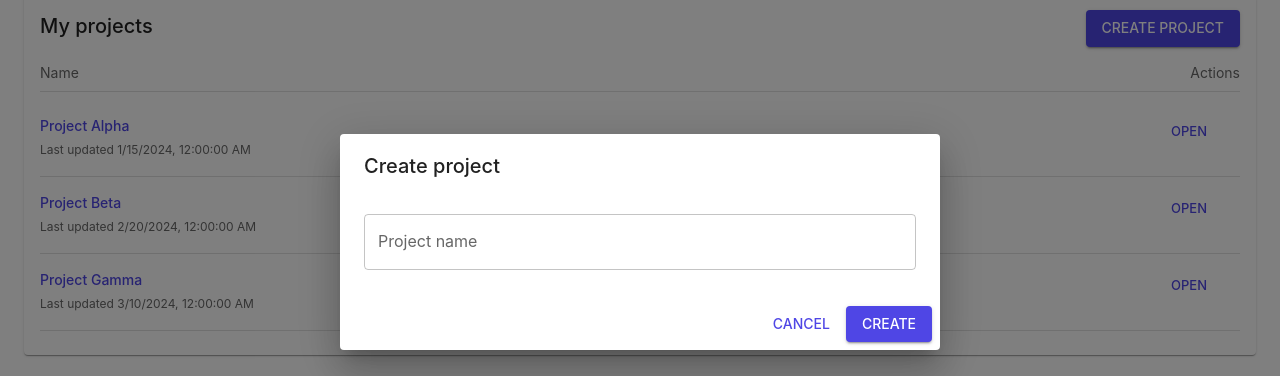
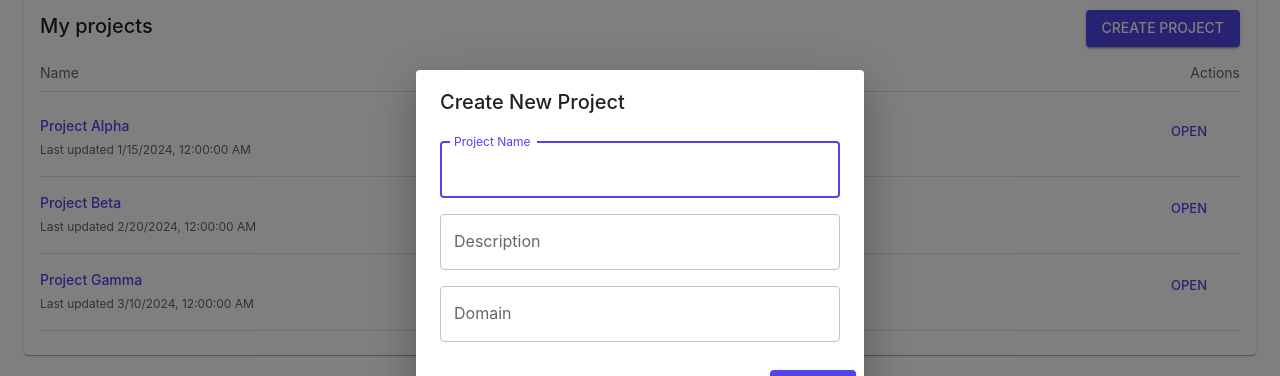
Before and after one commit to hopesuperman2102-gif/BRMS-frontend, a Next.js app: page /dashboard in a window 1280 px wide. Both pictures are taken after a click on the button "CREATE PROJECT". Shown: the part 158-534 px from the top of the page. Built offline with nearby package versions, Linux system fonts and the light colour scheme; some icons are missing.

Commit message:
changes in api for project

```diff
--- /dev/null
+++ b/app/src/api/projectsApi.ts
@@ -0,0 +1,49 @@
+const API_BASE_URL = 'http://127.0.0.1:8000';
+
+export const projectsApi = {
+  // Create a new project
+  createProject: async (data: {
+    name: string;
+    description: string;
+    domain: string;
+  }) => {
+    const requestBody = {
+      project_key: "sample",
+      name: data.name,
+      description: data.description,
+      domain: data.domain,
+      owner_team: 'Credit Risk',
+      created_by: 'admin',
+    };
+
+    const response = await fetch(`${API_BASE_URL}/projects`, {
+      method: 'POST',
+      headers: {
+        'Content-Type': 'application/json',
+      },
+      body: JSON.stringify(requestBody),
+    });
+
+    if (!response.ok) {
+      throw new Error('Failed to create project');
+    }
+
+    return await response.json();
+  },
+
+  // Delete a project
+  deleteProject: async (id: number) => {
+    const response = await fetch(`${API_BASE_URL}/projects/${id}`, {
+      method: 'DELETE',
+      headers: {
+        'Content-Type': 'application/json',
+      },
+    });
+
+    if (!response.ok) {
+      throw new Error('Failed to delete project');
+    }
+
+    return await response.json();
+  },
+};
--- a/app/src/core/components/CreateModal.tsx
+++ b/app/src/core/components/CreateModal.tsx
@@ -8,46 +8,65 @@ import {
   DialogActions,
   Button,
   TextField,
+  Stack,
 } from '@mui/material';
 
 export type CreateModalProps = {
   open: boolean;
   onClose: () => void;
-  onCreate: (name: string) => void;
+  onCreate: (data: { [key: string]: string }) => void;
+  title?: string;
+  fields?: Array<{ name: string; label: string }>;
 };
 
 export function CreateModal({
   open,
   onClose,
   onCreate,
+  title = 'Create project',
+  fields = [{ name: 'name', label: 'Name' }],
 }: CreateModalProps) {
-  const [name, setName] = useState('');
+  const [formData, setFormData] = useState<{ [key: string]: string }>({});
+  const [loading, setLoading] = useState(false);
 
-  const handleCreate = () => {
-    if (!name.trim()) return;
-    onCreate(name.trim());
-    setName('');
+  const handleChange = (fieldName: string, value: string) => {
+    setFormData((prev) => ({ ...prev, [fieldName]: value }));
+  };
+
+  const handleCreate = async () => {
+    // Check if all fields have values
+    const hasEmptyFields = fields.some((field) => !formData[field.name]?.trim());
+    if (hasEmptyFields) return;
+
+    setLoading(true);
+    await onCreate(formData);
+    setFormData({});
+    setLoading(false);
     onClose();
   };
 
   return (
-    <Dialog open={open} onClose={onClose} maxWidth="sm" fullWidth>
-      <DialogTitle>Create project</DialogTitle>
-
+    <Dialog open={open} onClose={onClose}>
+      <DialogTitle>{title}</DialogTitle>
       <DialogContent>
-        <TextField
-          label="Project name"
-          fullWidth
-          margin="normal"
-          value={name}
-          onChange={(e) => setName(e.target.value)}
-        />
+        <Stack spacing={2} sx={{ mt: 1, minWidth: 400 }}>
+          {fields.map((field, index) => (
+            <TextField
+              key={field.name}
+              autoFocus={index === 0}
+              label={field.label}
+              fullWidth
+              value={formData[field.name] || ''}
+              onChange={(e) => handleChange(field.name, e.target.value)}
+              disabled={loading}
+            />
+          ))}
+        </Stack>
       </DialogContent>
-
       <DialogActions>
-        <Button onClick={onClose}>Cancel</Button>
-        <Button variant="contained" onClick={handleCreate}>
-          Create
+        <Button onClick={onClose} disabled={loading}>Cancel</Button>
+        <Button onClick={handleCreate} variant="contained" disabled={loading}>
+          {loading ? 'Creating...' : 'Create'}
         </Button>
       </DialogActions>
     </Dialog>
--- a/app/src/core/components/ProjectList.tsx
+++ b/app/src/core/components/ProjectList.tsx
@@ -3,6 +3,8 @@
 export type Project = {
   id: number;
   name: string;
+  description?: string;
+  domain?: string;
   updatedAt: string;
 };
 
@@ -15,31 +17,64 @@ import {
   Typography,
   Button,
   IconButton,
+  CircularProgress,
 } from '@mui/material';
 import DeleteOutlineIcon from '@mui/icons-material/DeleteOutline';
 import OpenInNewIcon from '@mui/icons-material/OpenInNew';
 import { CreateModal } from './CreateModal';
 import { projectsMock } from './mock_data';
+import { projectsApi } from 'app/src/api/projectsApi';
 
 export default function ProjectListCard() {
   const [projects, setProjects] = useState<Project[]>(projectsMock);
   const [openModal, setOpenModal] = useState(false);
+  const [loading, setLoading] = useState(false);
   const router = useRouter();
 
-  const handleCreateProject = (name: string) => {
-    const now = new Date().toLocaleString();
-    setProjects((prev) => [
-      {
-        id: Date.now(),
-        name,
-        updatedAt: now,
-      },
-      ...prev,
-    ]);
+  const handleCreateProject = async (data: { [key: string]: string }) => {
+    try {
+      const newProject = await projectsApi.createProject({
+        name: data.name,
+        description: data.description,
+        domain: data.domain,
+      });
+
+      // Add the new project to the list
+      const projectToAdd = {
+        id: newProject.id || Date.now(),
+        name: newProject.name,
+        description: newProject.description,
+        domain: newProject.domain,
+        updatedAt: new Date().toLocaleString(),
       };
 
-  const handleDelete = (id: number) => {
+      setProjects((prev) => [projectToAdd, ...prev]);
+    } catch (error) {
+      console.error('Error creating project:', error);
+      // If API fails, still add to local state for demo purposes
+      const now = new Date().toLocaleString();
+      const newProject = {
+        id: Date.now(),
+        name: data.name,
+        description: data.description,
+        domain: data.domain,
+        updatedAt: now,
+      };
+      setProjects((prev) => [newProject, ...prev]);
+    }
+  };
+
+  const handleDelete = async (id: number) => {
+    try {
+      await projectsApi.deleteProject(id);
+
+      // Remove from local state
       setProjects((prev) => prev.filter((p) => p.id !== id));
+    } catch (error) {
+      console.error('Error deleting project:', error);
+      // If API fails, still remove from local state
+      setProjects((prev) => prev.filter((p) => p.id !== id));
+    }
   };
 
   const handleOpenProject = (project: Project) => {
@@ -86,7 +121,11 @@ export default function ProjectListCard() {
           </Box>
 
           {/* Project List */}
-          {projects.length === 0 ? (
+          {loading ? (
+            <Box sx={{ py: 4, textAlign: 'center' }}>
+              <CircularProgress />
+            </Box>
+          ) : projects.length === 0 ? (
             <Box sx={{ py: 4, textAlign: 'center' }}>
               <Typography variant="body2" color="text.secondary">
                 No projects yet. Create your first project to get started.
@@ -123,11 +162,13 @@ export default function ProjectListCard() {
                     size="small"
                     startIcon={<OpenInNewIcon />}
                     onClick={() => handleOpenProject(project)}
-
                   >
                     Open
                   </Button>
-                  <IconButton size="small" onClick={() => handleDelete(project.id)}>
+                  <IconButton
+                    size="small"
+                    onClick={() => handleDelete(project.id)}
+                  >
                     <DeleteOutlineIcon />
                   </IconButton>
                 </Box>
@@ -141,6 +182,12 @@ export default function ProjectListCard() {
         open={openModal}
         onClose={() => setOpenModal(false)}
         onCreate={handleCreateProject}
+        title="Create New Project"
+        fields={[
+          { name: 'name', label: 'Project Name' },
+          { name: 'description', label: 'Description' },
+          { name: 'domain', label: 'Domain' },
+        ]}
       />
     </>
   );
```
Lines whose indentation alone changed are shown as unchanged.
